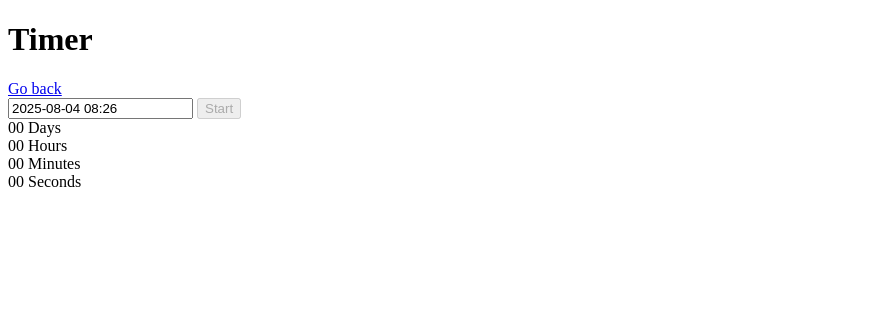
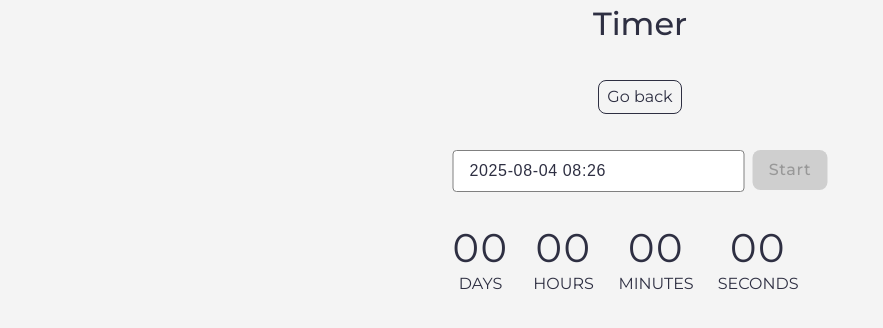
Before and after one commit to NadiiaUrazmanova/goit-js-hw-10, a plain HTML site: page 1-timer.html in a window 1280 px wide. Shown: the whole page, without its empty margins (0-883 px from the left). Drawn offline with Linux system fonts and the light colour scheme.

Commit message:
Deploying to gh-pages from @ NadiiaUrazmanova/goit-js-hw-10@f51cf8fa0e142faf22983296d46b5cf7c7354826 🚀

```diff
--- a/1-timer.html
+++ b/1-timer.html
@@ -6,14 +6,15 @@
   <meta http-equiv="X-UA-Compatible" content="IE=edge" />
   <meta name="viewport" content="width=device-width, initial-scale=1.0" />
   <title>Timer</title>
-  <link rel="stylesheet" href="../css/styles.css" />
   <link rel="preconnect" href="https://fonts.googleapis.com">
   <link rel="preconnect" href="https://fonts.gstatic.com" crossorigin>
   <link href="https://fonts.googleapis.com/css2?family=Montserrat:wght@400;500&display=swap" rel="stylesheet">
+  <link rel="stylesheet" href="./node_modules/izitoast/dist/css/iziToast.min.css" />
   <script type="module" crossorigin src="/goit-js-hw-10/1-timer.js"></script>
   <link rel="modulepreload" crossorigin href="/goit-js-hw-10/assets/modulepreload-polyfill-B5Qt9EMX.js">
   <link rel="modulepreload" crossorigin href="/goit-js-hw-10/assets/vendor-BbbuE1sJ.js">
   <link rel="stylesheet" crossorigin href="/goit-js-hw-10/assets/vendor-CZjNVMTf.css">
+  <link rel="stylesheet" crossorigin href="/goit-js-hw-10/assets/styles-D97JhIZ2.css">
 </head>
 
 <body>
--- a/1-timer.js
+++ b/1-timer.js
@@ -1,2 +1,2 @@
-import"./assets/modulepreload-polyfill-B5Qt9EMX.js";import{f as h,i}from"./assets/vendor-BbbuE1sJ.js";const o=document.querySelector("[data-start]"),p=document.querySelector("[data-days]"),y=document.querySelector("[data-hours]"),S=document.querySelector("[data-minutes]"),D=document.querySelector("[data-seconds]"),w=document.querySelector("#datetime-picker");let r=null,c=null;o.disabled=!0;h(w,{enableTime:!0,time_24hr:!0,defaultDate:new Date,minuteIncrement:1,onClose(t){const e=t[0],n=new Date;console.log(n),e<=n?(i.error({title:"Error",message:"Please choose a date in the future",position:"topRight"}),o.disabled=!0,r=null):(r=e,o.disabled=!1)}});function s(t){return String(t).padStart(2,"0")}function g(t){const d=s(Math.floor(t/864e5)),l=s(Math.floor(t%864e5/36e5)),m=s(Math.floor(t%36e5/6e4)),f=s(Math.floor(t%6e4/1e3));return{days:d,hours:l,minutes:m,seconds:f}}function u({days:t,hours:e,minutes:n,seconds:a}){p.textContent=t,y.textContent=e,S.textContent=n,D.textContent=a}o.addEventListener("click",()=>{r&&(o.disabled=!0,c=setInterval(()=>{const e=r-new Date;if(e<=0){clearInterval(c),u({days:0,hours:0,minutes:0,seconds:0}),i.success({title:"Done",message:"Countdown finished!",position:"topRight"});return}const n=g(e);u(n)},1e3))});
+import"./assets/modulepreload-polyfill-B5Qt9EMX.js";/* empty css                      */import{f as h,i as u}from"./assets/vendor-BbbuE1sJ.js";const o=document.querySelector("[data-start]"),p=document.querySelector("[data-days]"),y=document.querySelector("[data-hours]"),S=document.querySelector("[data-minutes]"),D=document.querySelector("[data-seconds]"),w=document.querySelector("#datetime-picker");let r=null,c=null;o.disabled=!0;h(w,{enableTime:!0,time_24hr:!0,defaultDate:new Date,minuteIncrement:1,onClose(t){const e=t[0],n=new Date;console.log(n),e<=n?(u.error({title:"Error",message:"Please choose a date in the future",position:"topRight"}),o.disabled=!0,r=null):(r=e,o.disabled=!1)}});function s(t){return String(t).padStart(2,"0")}function g(t){const d=s(Math.floor(t/864e5)),l=s(Math.floor(t%864e5/36e5)),m=s(Math.floor(t%36e5/6e4)),f=s(Math.floor(t%6e4/1e3));return{days:d,hours:l,minutes:m,seconds:f}}function i({days:t,hours:e,minutes:n,seconds:a}){p.textContent=t,y.textContent=e,S.textContent=n,D.textContent=a}o.addEventListener("click",()=>{r&&(o.disabled=!0,c=setInterval(()=>{const e=r-new Date;if(e<=0){clearInterval(c),i({days:0,hours:0,minutes:0,seconds:0}),u.success({title:"Done",message:"Countdown finished!",position:"topRight"});return}const n=g(e);i(n)},1e3))});
 //# sourceMappingURL=1-timer.js.map
```
Also changed, not shown: 1 other file.
